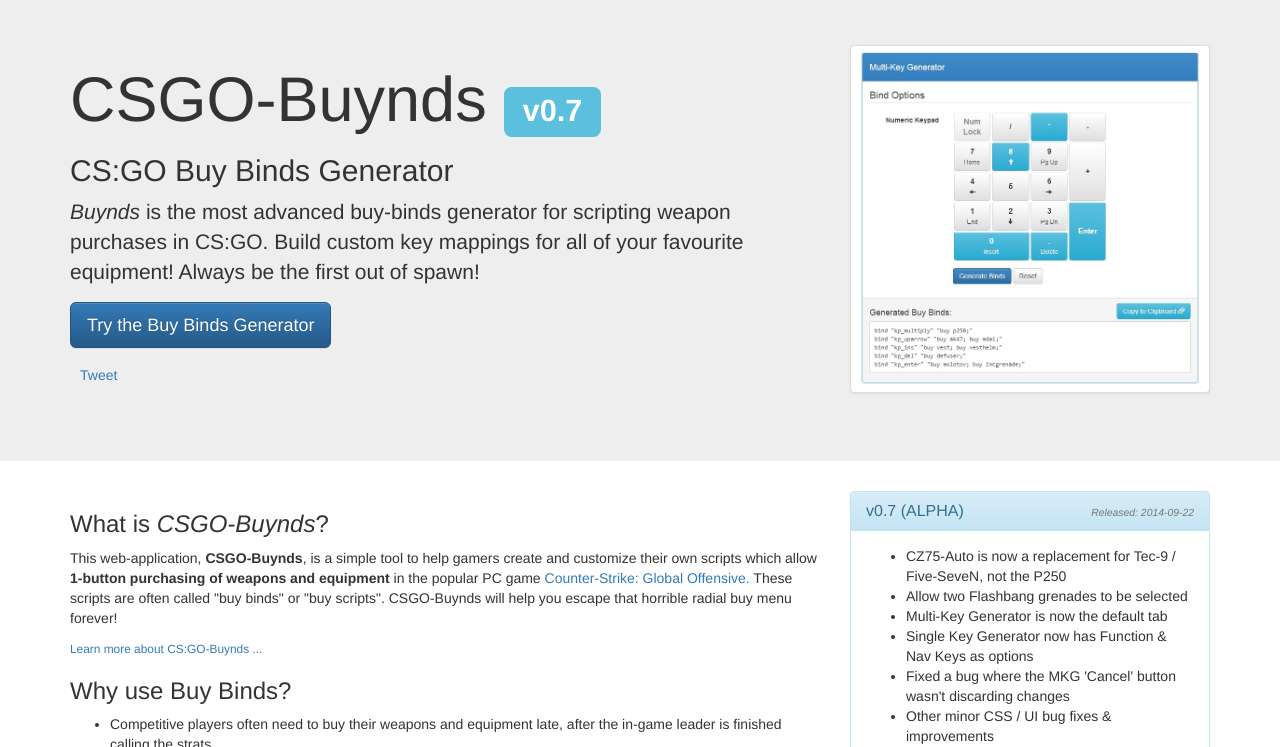
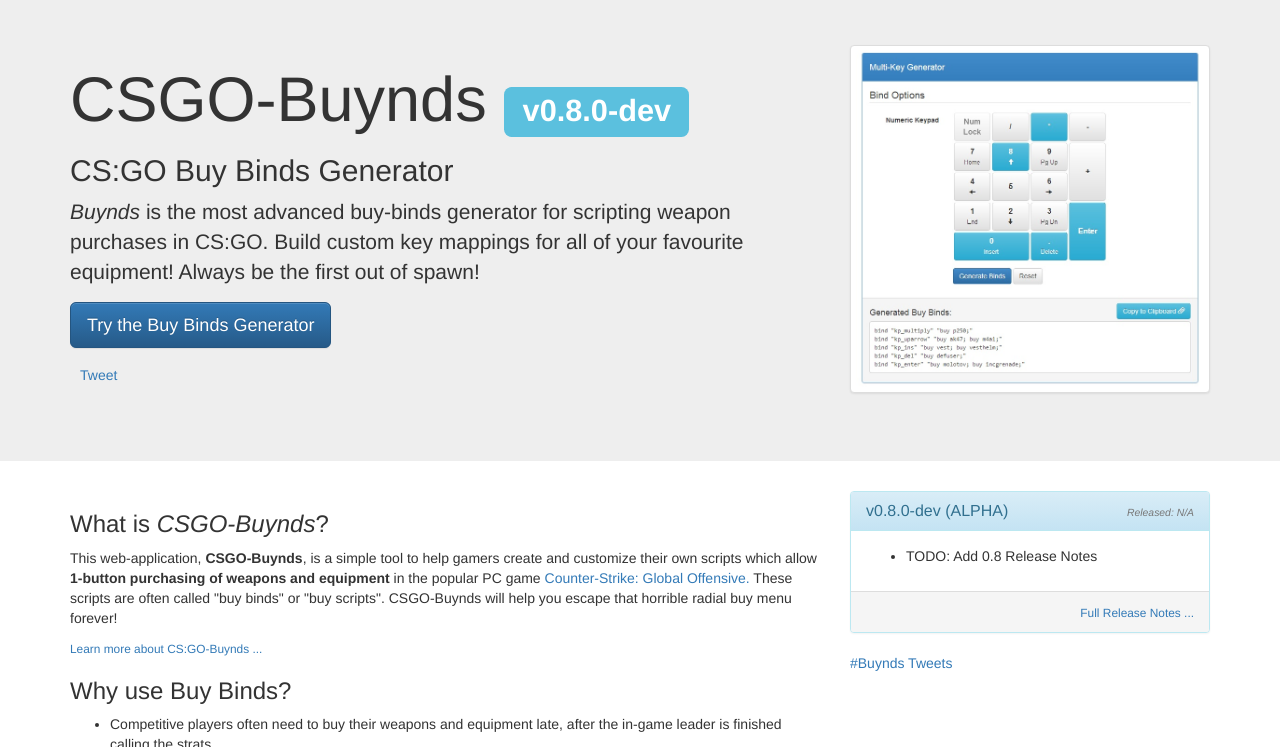
Before and after one commit to jessewebb/csgo-buynds, a website: page index.html in a window 1280 px wide. Shown: the part 53-800 px from the top of the page. Drawn offline with Linux system fonts and the light colour scheme.

Commit message:
Updated version to 0.8.0-dev (pre-release)

```diff
--- a/index.html
+++ b/index.html
@@ -71,7 +71,7 @@
     <div class="container">
         <div class="row">
             <div class="col-md-8">
-                <h1>CSGO-Buynds <small><span class="label label-info">v0.7</span></small></h1>
+                <h1>CSGO-Buynds <small><span class="label label-info">v0.8.0-dev</span></small></h1>
 
                 <h2>CS:GO Buy Binds Generator</h2>
 
@@ -148,16 +148,11 @@
                 <div class="col-sm-6 col-md-12">
                     <div class="panel panel-info">
                         <div class="panel-heading">
-                            <h3 class="panel-title">v0.7 (ALPHA) <em class="pull-right"><small>Released: 2014-09-22</small></em></h3>
+                            <h3 class="panel-title">v0.8.0-dev (ALPHA) <em class="pull-right"><small>Released: N/A</small></em></h3>
                         </div>
                         <div class="panel-body">
                             <ul>
-                                <li>CZ75-Auto is now a replacement for Tec-9 / Five-SeveN, not the P250</li>
-                                <li>Allow two Flashbang grenades to be selected</li>
-                                <li>Multi-Key Generator is now the default tab</li>
-                                <li>Single Key Generator now has Function & Nav Keys as options</li>
-                                <li>Fixed a bug where the MKG 'Cancel' button wasn't discarding changes</li>
-                                <li>Other minor CSS / UI bug fixes & improvements</li>
+                                <li>TODO: Add 0.8 Release Notes</li>
                             </ul>
                         </div>
                         <div class="panel-footer">
--- a/js/services.js
+++ b/js/services.js
@@ -2,7 +2,7 @@
 
 var buyndsServices = angular.module('buyndsServices', []);
 
-buyndsServices.value('version', '0.7');
+buyndsServices.value('version', '0.8.0-dev');
 
 buyndsServices.factory('bindBuilder', function () {
     return new buynds.BindBuilder();
--- a/package.json
+++ b/package.json
@@ -1,6 +1,6 @@
 {
     "name" : "csgo-buynds",
-    "version" : "0.7.0",
+    "version" : "0.8.0-dev",
     "repository" : {
         "type" : "git",
         "url" : "https://github.com/jessewebb/csgo-buynds.git"
```
Also changed, not shown: about.html (+10 -0 lines), buy-binds-generator.html (+1 -1 lines), README.md.
